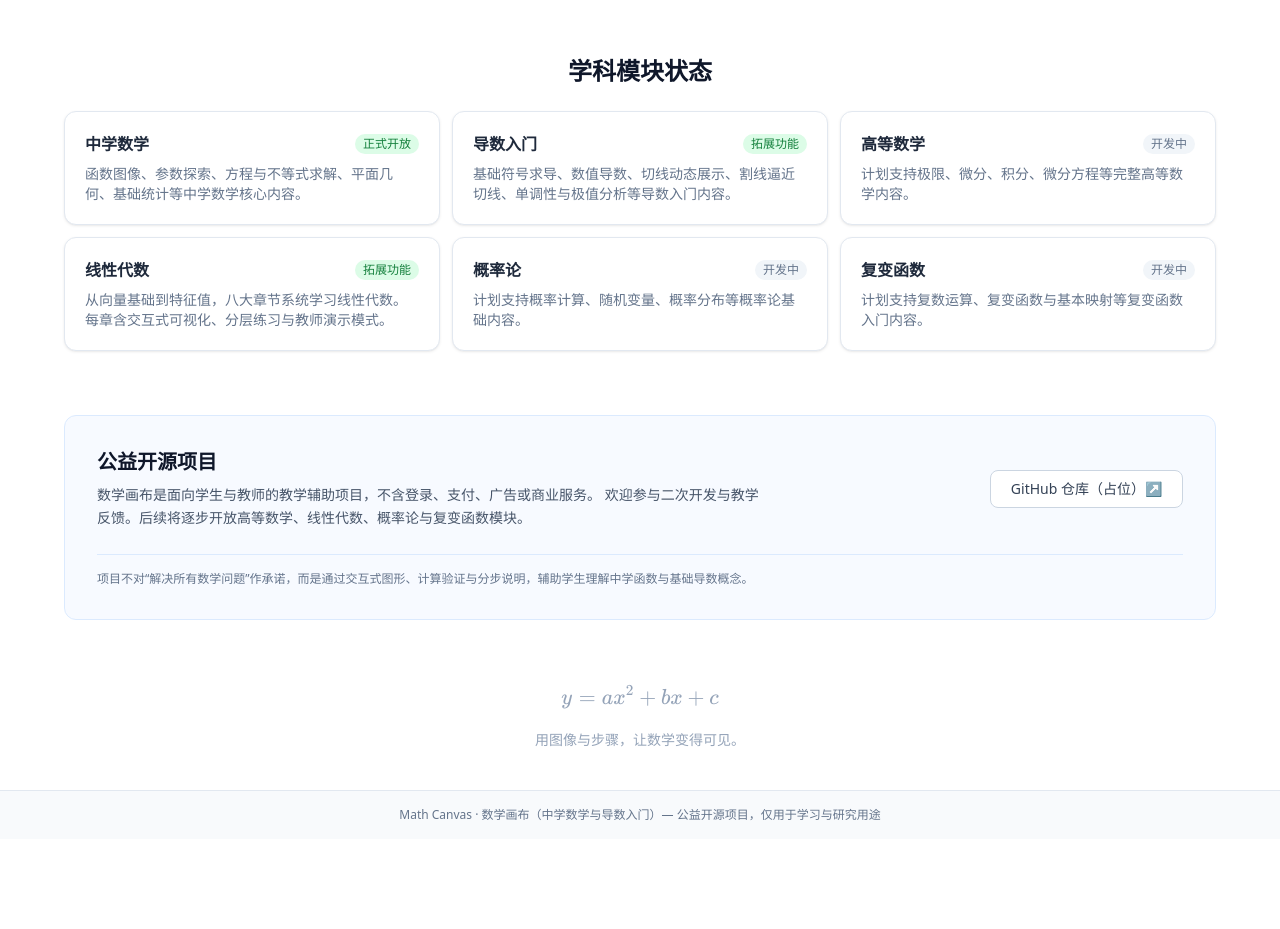
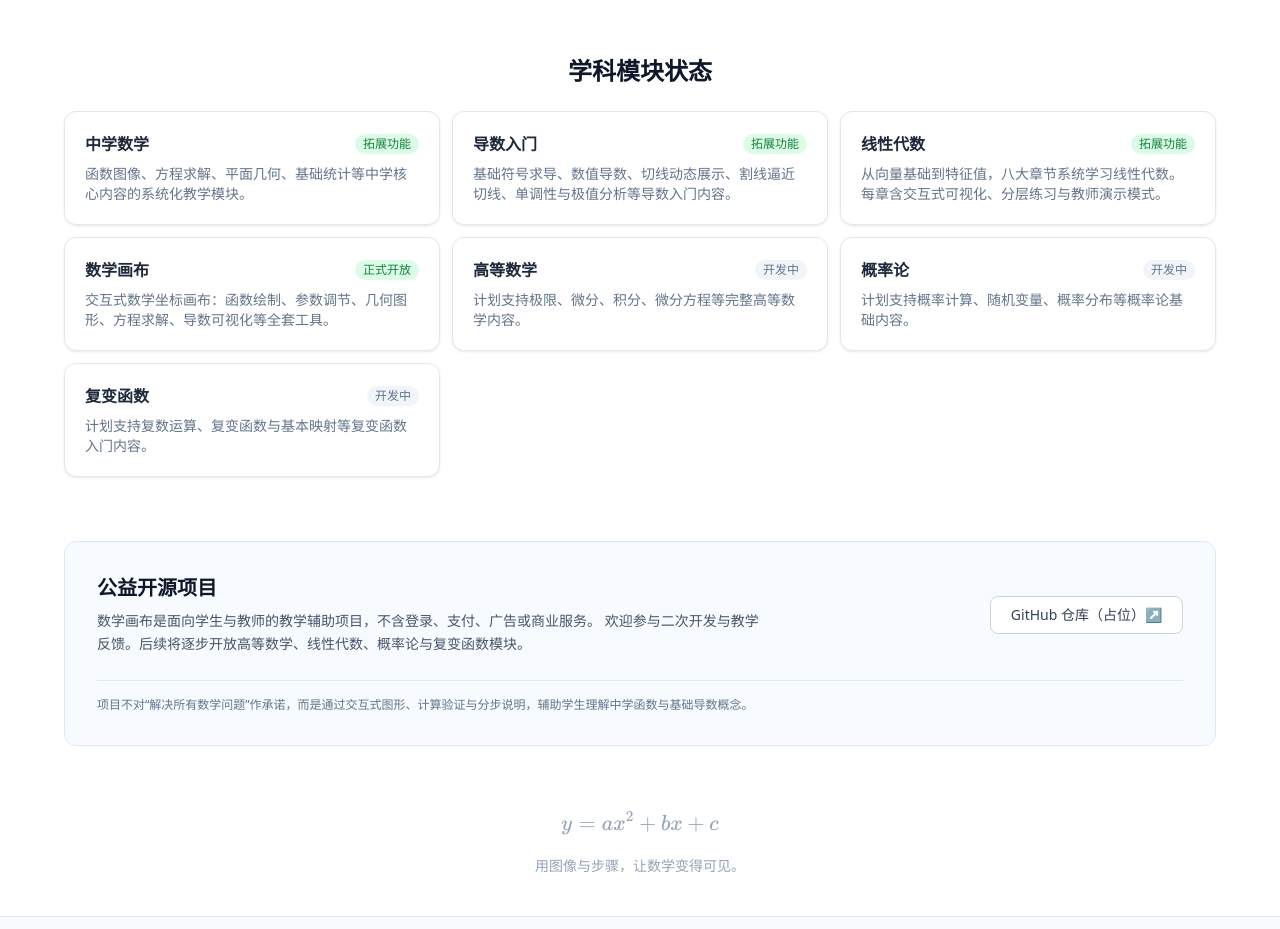
Before and after one commit to RAINJADE-2007/Math-Canvas, a Next.js app: page / in a window 1280 px wide. Shown: the part 1280-2209 px from the top of the page. Before the commit the page ends 2119 px from the top, so only its background shows below. Built offline with nearby package versions, Linux system fonts and the light colour scheme.

Commit message:
feat: 数学画布独立为新模块，与中学数学分离
新增 math-canvas 学科模块，画布从中学数学剥离成为独立入口（/subjects/math-canvas）。导航栏和首页链接更新。中学数学改为基础教学模块（extension状态）。原有 /canvas 路由保留兼容。

```diff
--- a/src/app/page.tsx
+++ b/src/app/page.tsx
@@ -8,43 +8,43 @@ const FEATURE_CARDS = [
     title: "函数可视化",
     description: "输入表达式即可在二维坐标画布中绘制函数图像，支持多函数同屏显示。",
     examples: ["x^2", "sin(x)", "1/x"],
-    href: "/canvas",
+    href: "/subjects/math-canvas",
   },
   {
     title: "参数动态探索",
     description: "识别表达式中的参数并生成滑块，拖动滑块即可观察图像与性质的实时变化。",
     examples: ["a*x+b", "a*x^2+b*x+c"],
-    href: "/canvas",
+    href: "/subjects/math-canvas",
   },
   {
     title: "数学计算",
     description: "内置基础科学计算器，支持四则运算、乘方、三角函数、对数与平方根等。",
     examples: ["2+3*4", "sin(pi/2)"],
-    href: "/canvas",
+    href: "/subjects/math-canvas",
   },
   {
     title: "方程分步求解",
     description: "一元一次方程、一元二次方程与一元一次不等式，分步展示求解过程并自动验证。",
     examples: ["2*x+3=7", "x^2-5*x+6=0"],
-    href: "/canvas",
+    href: "/subjects/math-canvas",
   },
   {
     title: "平面几何",
     description: "通过表单创建点、直线、线段与圆，自动计算两点距离、中点与斜率。",
     examples: ["点 A(2,3)", "圆 O(0,0) r=3"],
-    href: "/canvas",
+    href: "/subjects/math-canvas",
   },
   {
     title: "统计分析",
     description: "输入一组数据，计算平均数、中位数、众数与极差，并绘制基础统计图。",
     examples: ["12,15,15,18,20"],
-    href: "/canvas",
+    href: "/subjects/math-canvas",
   },
   {
     title: "导数与切线",
     description: "对函数求导，在曲线上移动切点观察切线方程实时变化，用割线逼近理解导数几何意义。",
     examples: ["f(x)=x^2", "割线逼近切线"],
-    href: "/canvas",
+    href: "/subjects/math-canvas",
   },
 ];
 
--- a/src/app/subjects/[subjectId]/page.tsx
+++ b/src/app/subjects/[subjectId]/page.tsx
@@ -54,7 +54,7 @@ export default async function SubjectDetailPage({ params }: SubjectDetailPagePro
       {meta.enabled ? (
         <div className="mt-8 flex flex-wrap gap-3">
           <Link
-            href="/canvas"
+            href="/subjects/math-canvas"
             className="rounded-lg bg-primary-600 px-6 py-2.5 text-sm font-medium text-white transition-colors hover:bg-primary-700"
           >
             进入{meta.name}画布
--- /dev/null
+++ b/src/app/subjects/math-canvas/page.tsx
@@ -0,0 +1,7 @@
+"use client";
+
+import { CanvasWorkspace } from "@/components/canvas/CanvasWorkspace";
+
+export default function MathCanvasPage() {
+  return <CanvasWorkspace />;
+}
--- a/src/components/layout/Header.tsx
+++ b/src/components/layout/Header.tsx
@@ -3,7 +3,7 @@ import { APP_NAME, APP_NAME_ZH, TAGLINE } from "@/constants/app";
 
 const NAV_LINKS = [
   { href: "/", label: "首页" },
-  { href: "/canvas", label: "数学画布" },
+  { href: "/subjects/math-canvas", label: "数学画布" },
   { href: "/subjects", label: "学科模块" },
   { href: "/about", label: "项目说明" },
 ];
--- a/src/constants/subjects.ts
+++ b/src/constants/subjects.ts
@@ -19,21 +19,19 @@ export const SUBJECT_META: Record<SubjectId, SubjectMeta> = {
     name: "中学数学",
     shortName: "中学数学",
     description:
-      "函数图像、参数探索、方程与不等式求解、平面几何、基础统计等中学数学核心内容。",
-    status: "available",
-    statusLabel: "正式开放",
+      "函数图像、方程求解、平面几何、基础统计等中学核心内容的系统化教学模块。",
+    status: "extension",
+    statusLabel: "拓展功能",
     enabled: true,
     isCore: true,
     features: [
-      "函数画布与多函数同时显示",
-      "表达式输入与 KaTeX 公式预览",
-      "函数参数滑块动态探索",
-      "一次函数、二次函数、反比例函数性质分析",
-      "科学计算器",
-      "一元一次、一元二次方程分步求解",
-      "一元一次不等式求解",
-      "基础平面几何（点、直线、圆）",
+      "函数图像与性质分析",
+      "参数滑块动态探索",
+      "一元一次/二次方程分步求解",
+      "不等式求解",
+      "平面几何（点、直线、圆）",
       "基础描述统计",
+      "分层练习与即时反馈",
     ],
   },
   "calculus-intro": {
@@ -114,13 +112,34 @@ export const SUBJECT_META: Record<SubjectId, SubjectMeta> = {
     features: ["复数运算", "复变函数", "基本映射"],
     placeholderText: "该模块已完成架构预留，具体功能将在后续版本中开发。",
   },
+  "math-canvas": {
+    id: "math-canvas",
+    name: "数学画布",
+    shortName: "数学画布",
+    description: "交互式数学坐标画布：函数绘制、参数调节、几何图形、方程求解、导数可视化等全套工具。",
+    status: "available",
+    statusLabel: "正式开放",
+    enabled: true,
+    isCore: true,
+    features: [
+      "函数表达式输入与多函数同屏显示",
+      "参数滑块动态探索函数性质",
+      "科学计算器",
+      "一元一次/二次方程分步求解",
+      "平面几何（点、线、圆）",
+      "基础统计分析与图表",
+      "导数与切线动态展示",
+      "三维曲面与多元函数",
+    ],
+  },
 };
 
 export const SUBJECT_ORDER: SubjectId[] = [
   "middle-school",
   "calculus-intro",
+  "linear-algebra",
+  "math-canvas",
   "calculus",
-  "linear-algebra",
   "probability",
   "complex-analysis",
 ];
--- /dev/null
+++ b/src/subjects/math-canvas/index.ts
@@ -0,0 +1,19 @@
+import type { SubjectModule } from "@/subjects/types";
+
+export const mathCanvasModule: SubjectModule = {
+  id: "math-canvas",
+  name: "数学画布",
+  description: "交互式数学坐标画布：函数绘制、参数调节、几何图形、方程求解、导数可视化等全套工具。",
+  enabled: true,
+  supportedObjectTypes: ["function", "derivative", "tangent", "point", "line", "circle", "parameter", "dataset"],
+  supportedProblemTypes: [
+    "numeric",
+    "linear-equation",
+    "quadratic-equation",
+    "linear-inequality",
+    "derivative",
+    "tangent",
+    "monotonicity",
+  ],
+  canHandle: () => true,
+};
--- a/src/subjects/registry.ts
+++ b/src/subjects/registry.ts
@@ -4,6 +4,7 @@ import { middleSchoolModule } from "@/subjects/middle-school";
 import { calculusIntroModule } from "@/subjects/calculus-intro";
 import { calculusModule } from "@/subjects/calculus";
 import { linearAlgebraModule } from "@/subjects/linear-algebra";
+import { mathCanvasModule } from "@/subjects/math-canvas";
 import { probabilityModule } from "@/subjects/probability";
 import { complexAnalysisModule } from "@/subjects/complex-analysis";
 
@@ -12,6 +13,7 @@ export const SUBJECT_MODULES: Record<SubjectId, SubjectModule> = {
   "calculus-intro": calculusIntroModule,
   calculus: calculusModule,
   "linear-algebra": linearAlgebraModule,
+  "math-canvas": mathCanvasModule,
   probability: probabilityModule,
   "complex-analysis": complexAnalysisModule,
 };
--- a/src/types/index.ts
+++ b/src/types/index.ts
@@ -3,6 +3,7 @@ export type SubjectId =
   | "calculus-intro"
   | "calculus"
   | "linear-algebra"
+  | "math-canvas"
   | "probability"
   | "complex-analysis";
 
```
